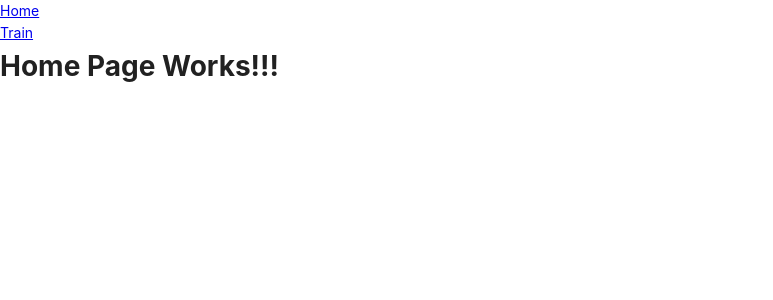
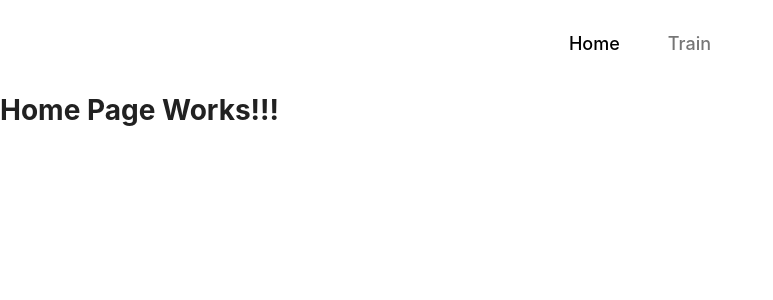
Before and after one commit to AerospaceXu/font-recognize, a React (Create React App) app: page /#/home in a window 1280 px wide. Shown: the top 300 px of the page, without its empty margins (0-773 px from the left). Built offline with nearby package versions, Linux system fonts and the light colour scheme.

Commit message:
feat: Separate Nav component.

```diff
--- a/src/App.tsx
+++ b/src/App.tsx
@@ -10,6 +10,7 @@ import styled from 'styled-components';
 
 import Home from './pages/Home';
 import Train from './pages/Train';
+import Nav from "./Layouts/Nav";
 
 const Wrapper = styled.div`
   width: 100%;
@@ -19,16 +20,7 @@ const App: React.FC = () => {
   return (
     <Wrapper>
       <Router>
-        <nav>
-          <ul>
-            <li>
-              <Link to="/home">Home</Link>
-            </li>
-            <li>
-              <Link to="train">Train</Link>
-            </li>
-          </ul>
-        </nav>
+        <Nav />
         <Switch>
           <Route exact path="/home">
             <Home />
--- /dev/null
+++ b/src/Layouts/Nav.tsx
@@ -0,0 +1,45 @@
+import React from 'react';
+import { NavLink as Link } from 'react-router-dom';
+
+import styled from 'styled-components';
+
+const Wrapper = styled.nav`
+  width: 100%;
+  height: 88px;
+  > ul {
+    width: 100%;
+    height: 100%;
+    display: flex;
+    align-items: center;
+    justify-content: center;
+    > li > a {
+      color: rgba(0, 0, 0, 0.54);
+      font-size: 18px;
+      font-weight: 500;
+      margin: 12px;
+      padding: 12px;
+      transition: 75ms ease-in-out;
+
+      &.active, &:hover {
+        color: rgb(0, 0, 0);
+      }
+    }
+  }
+`;
+
+const Nav: React.FC = () => {
+  return (
+    <Wrapper>
+      <ul>
+        <li>
+          <Link to="/home">Home</Link>
+        </li>
+        <li>
+          <Link to="train">Train</Link>
+        </li>
+      </ul>
+    </Wrapper>
+  );
+};
+
+export default Nav;
--- a/src/index.css
+++ b/src/index.css
@@ -26,3 +26,12 @@ code {
   font-family: source-code-pro, Menlo, Monaco, Consolas, 'Courier New',
     monospace;
 }
+
+li {
+  list-style: none;
+}
+
+a {
+  text-decoration: none;
+  color: inherit;
+}
```
